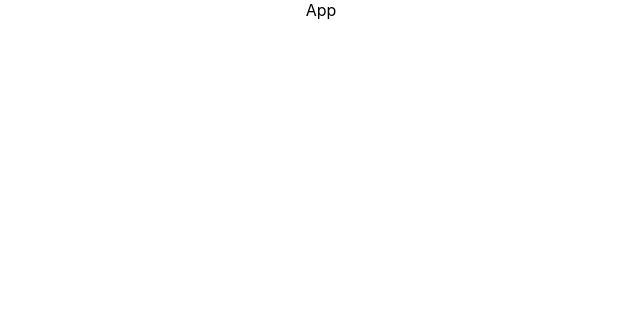
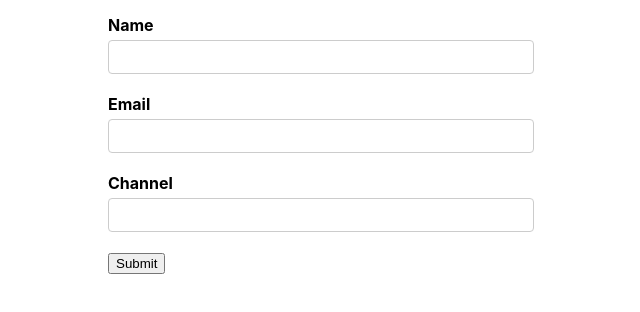
Before and after one commit to ufukucar/react-formik-test, a React (Create React App) app: page / in a window 1280 px wide. Shown: the top 312 px of the page, without its empty margins (319-959 px from the left). Built offline with nearby package versions, Linux system fonts and the light colour scheme.

Commit message:
=managing form state

```diff
--- a/package.json
+++ b/package.json
@@ -6,6 +6,7 @@
     "@testing-library/jest-dom": "^5.16.4",
     "@testing-library/react": "^12.1.4",
     "@testing-library/user-event": "^13.5.0",
+    "formik": "^2.2.9",
     "react": "^18.0.0",
     "react-dom": "^18.0.0",
     "react-scripts": "5.0.0",
--- a/src/App.css
+++ b/src/App.css
@@ -1,38 +1,35 @@
 .App {
-  text-align: center;
+  display: flex;
+  justify-content: center;
+  margin-top: 15px;
 }
 
-.App-logo {
-  height: 40vmin;
-  pointer-events: none;
+label {
+  font-weight: bold;
+  display: flex;
+  margin-bottom: 5px;
 }
 
-@media (prefers-reduced-motion: no-preference) {
-  .App-logo {
-    animation: App-logo-spin infinite 20s linear;
-  }
+input[type='text'],
+input[type='email'],
+textarea {
+  display: block;
+  width: 400px;
+  padding: 6px 12px;
+  font-size: 14px;
+  line-height: 1.42857143;
+  color: #555;
+  background-color: #fff;
+  background-image: none;
+  border: 1px solid #ccc;
+  border-radius: 4px;
+  /* margin-bottom: 20px; */
 }
 
-.App-header {
-  background-color: #282c34;
-  min-height: 100vh;
-  display: flex;
-  flex-direction: column;
-  align-items: center;
-  justify-content: center;
-  font-size: calc(10px + 2vmin);
-  color: white;
+.form-control {
+  margin-bottom: 20px;
 }
 
-.App-link {
-  color: #61dafb;
+.error {
+  color: red;
 }
-
-@keyframes App-logo-spin {
-  from {
-    transform: rotate(0deg);
-  }
-  to {
-    transform: rotate(360deg);
-  }
-}
--- a/src/App.js
+++ b/src/App.js
@@ -1,7 +1,12 @@
 import './App.css'
+import YoutubeForm from './components/YoutubeForm'
 
 function App() {
-  return <div className="App">App</div>
+  return (
+    <div className="App">
+      <YoutubeForm />
+    </div>
+  )
 }
 
 export default App
--- /dev/null
+++ b/src/components/YoutubeForm.jsx
@@ -0,0 +1,53 @@
+import React from 'react'
+
+import { useFormik } from 'formik'
+
+const YoutubeForm = () => {
+  const formik = useFormik({
+    initialValues: {
+      name: '',
+      email: '',
+      channel: '',
+    },
+  })
+
+  console.log('Form Values: ', formik.values)
+
+  return (
+    <div>
+      <form>
+        <label htmlFor="hame">Name</label>
+        <input
+          type="text"
+          name="name"
+          id="name"
+          className="form-control"
+          onChange={formik.handleChange}
+          value={formik.values.name}
+        />
+
+        <label htmlFor="email">Email</label>
+        <input
+          type="email"
+          name="email"
+          id="email"
+          className="form-control"
+          onChange={formik.handleChange}
+          value={formik.values.email}
+        />
+
+        <label htmlFor="channel">Channel</label>
+        <input
+          type="text"
+          name="channel"
+          id="channel"
+          className="form-control"
+        />
+
+        <button>Submit</button>
+      </form>
+    </div>
+  )
+}
+
+export default YoutubeForm
```
Also changed, not shown: 1 other file (tests, documents, lock files or other folders).
